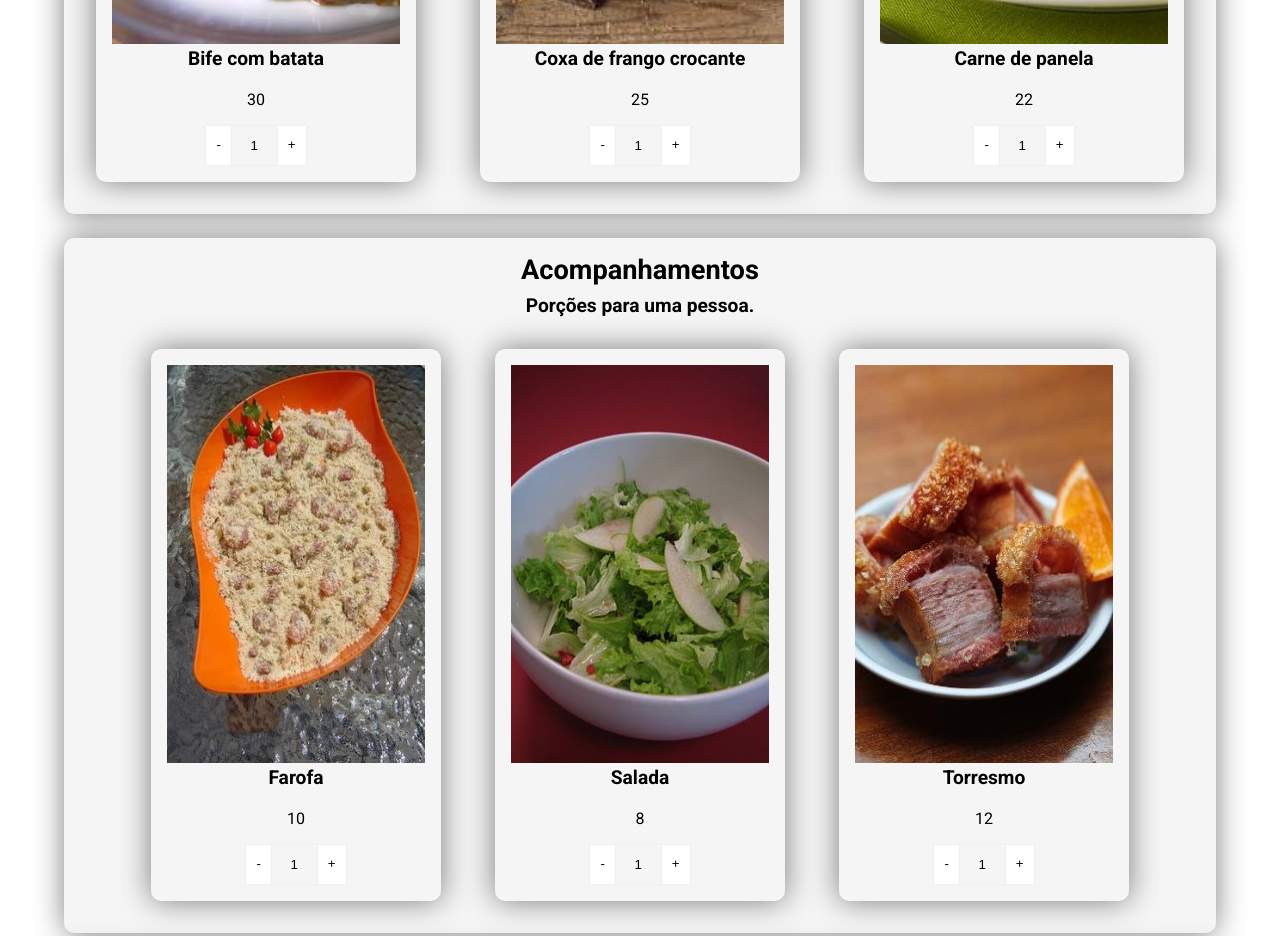
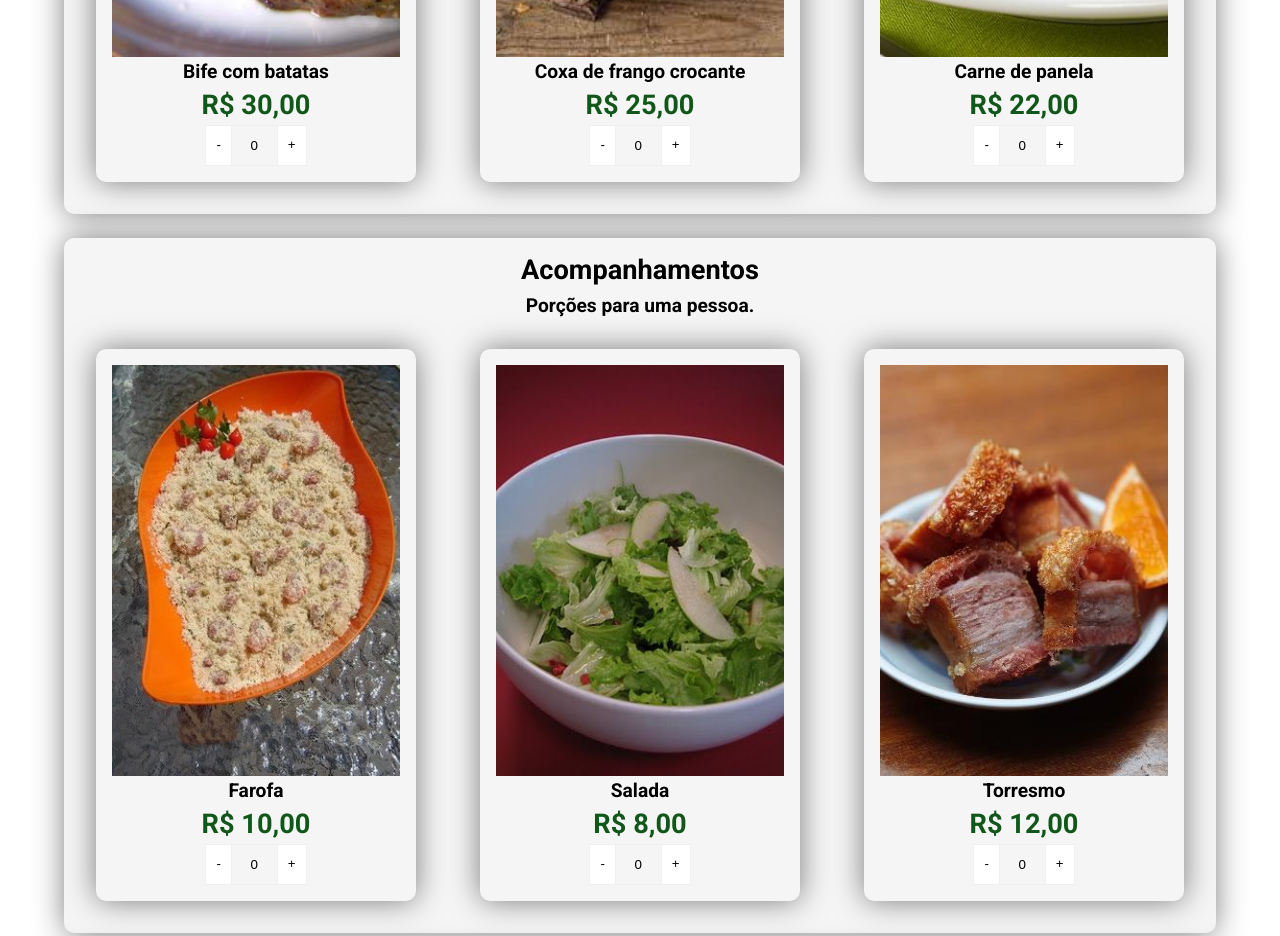
Before and after one commit to eduardofrodrigues/bootcamp-fatec-projeto03, a plain HTML site: page index.html in a window 1280 px wide. Shown: the part 920-1856 px from the top of the page. Drawn offline with Linux system fonts and the light colour scheme.

Commit message:
closes #3 - implements quantity button feature and prepare to show the shop summary

```diff
--- a/index.html
+++ b/index.html
@@ -25,89 +25,14 @@
                 <p class="sectionTitle">Prato Principal</p>
                 <p class="sectionSubtitle">Todos os pratos acompanham arroz, feijão e a sobremesa do dia.</p>
             </header>
-            <div class="optionsContainer" id="mainDishes">
-                <div class="option">
-                    <div class="productImageContainer">
-                        <img class="productImage" src="./assets/bife.jpg" alt="Bife com batatas">
-                    </div>
-                    <p class="disheName">Bife com batata</p>
-                    <p class="preco">30</p>
-                    <div class="quantity buttons_added">
-                        <input type="button" value="-" class="minus"><input type="number" step="1" min="1" max=""
-                            name="quantity" value="1" title="Qty" class="input-text qty text" size="4" pattern=""
-                            inputmode=""><input type="button" value="+" class="plus">
-                    </div>
-                </div>
-                <div class="option">
-                    <div class="productImageContainer">
-                        <img class="productImage" src="./assets/coxa.jpg" alt="Coxa de frango">
-                    </div>
-                    <p class="disheName">Coxa de frango crocante</p>
-                    <p class="preco">25</p>
-                    <div class="quantity buttons_added">
-                        <input type="button" value="-" class="minus"><input type="number" step="1" min="1" max=""
-                            name="quantity" value="1" title="Qty" class="input-text qty text" size="4" pattern=""
-                            inputmode=""><input type="button" value="+" class="plus">
-                    </div>
-                </div>
-                <div class="option">
-                    <div class="productImageContainer">
-                        <img class="productImage" src="./assets/panela.jpg" alt="Carne de panela">
-                    </div>
-                    <p class="disheName">Carne de panela</p>
-                    <p class="preco">22</p>
-                    <div class="quantity buttons_added">
-                        <input type="button" value="-" class="minus"><input type="number" step="1" min="1" max=""
-                            name="quantity" value="1" title="Qty" class="input-text qty text" size="4" pattern=""
-                            inputmode=""><input type="button" value="+" class="plus">
-                    </div>
-                </div>
-            </div>
+            <div class="optionsContainer" id="mainDishes"></div>
         </section>
         <section class="sectionContainer">
             <header>
                 <p class="sectionTitle">Acompanhamentos</p>
                 <p class="sectionSubtitle">Porções para uma pessoa.</p>
             </header>
-            <div class="optionsContainer" id="sideDishes">
-                <div class="optionsContainer" id="sideDishes">
-                    <div class="option">
-                        <div class="productImageContainer">
-                            <img class="productImage" src="./assets/farofa.jpg" alt="Farofa">
-                        </div>
-                        <p class="disheName">Farofa</p>
-                        <p class="preco">10</p>
-                        <div class="quantity buttons_added">
-                            <input type="button" value="-" class="minus"><input type="number" step="1" min="1" max=""
-                                name="quantity" value="1" title="Qty" class="input-text qty text" size="4" pattern=""
-                                inputmode=""><input type="button" value="+" class="plus">
-                        </div>
-                    </div>
-                    <div class="option">
-                        <div class="productImageContainer">
-                            <img class="productImage" src="./assets/salad.jpg" alt="Salada">
-                        </div>
-                        <p class="disheName">Salada</p>
-                        <p class="preco">8</p>
-                        <div class="quantity buttons_added">
-                            <input type="button" value="-" class="minus"><input type="number" step="1" min="1" max=""
-                                name="quantity" value="1" title="Qty" class="input-text qty text" size="4" pattern=""
-                                inputmode=""><input type="button" value="+" class="plus">
-                        </div>
-                    </div>
-                    <div class="option">
-                        <div class="productImageContainer">
-                            <img class="productImage" src="./assets/torresmo.jpg" alt="Torresmo">
-                        </div>
-                        <p class="disheName">Torresmo</p>
-                        <p class="preco">12</p>
-                        <div class="quantity buttons_added">
-                            <input type="button" value="-" class="minus"><input type="number" step="1" min="1" max=""
-                                name="quantity" value="1" title="Qty" class="input-text qty text" size="4" pattern=""
-                                inputmode=""><input type="button" value="+" class="plus">
-                        </div>
-                    </div>
-                </div>
+            <div class="optionsContainer" id="sideDishes"></div>
         </section>
         <section class="sectionContainer">
             <p class="sectionTitle">Dados Pessoais</p>
--- /dev/null
+++ b/js/scripts.js
@@ -0,0 +1,110 @@
+const mainDishes = document.getElementById('mainDishes');
+const sideDishes = document.getElementById('sideDishes');
+
+let formatter = new Intl.NumberFormat('pt-BR', {
+  style: 'currency',
+  currency: 'BRL',
+});
+
+$('#phone').mask('(00) 0000-00000')
+
+const mainDishesProducts = {
+  1: {
+    id: 1,
+    name: 'Bife com batatas',
+    image: './assets/bife.jpg',
+    price: '30'
+  },
+  2: {
+    id: 2,
+    name: 'Coxa de frango crocante',
+    image: './assets/coxa.jpg',
+    price: '25'
+  },
+  3: {
+    id: 3,
+    name: 'Carne de panela',
+    image: './assets/panela.jpg',
+    price: '22'
+  }
+}
+
+const sideDishesProducts = {
+  4: {
+    id: 4,
+    name: 'Farofa',
+    image: './assets/farofa.jpg',
+    price: '10'
+  },
+  5: {
+    id: 5,
+    name: 'Salada',
+    image: './assets/salad.jpg',
+    price: '8'
+  },
+  6: {
+    id: 6,
+    name: 'Torresmo',
+    image: './assets/torresmo.jpg',
+    price: '12'
+  }
+}
+
+Object.keys(mainDishesProducts).forEach((key) => {
+  mainDishes.innerHTML += `
+      <div class="option" id="${mainDishesProducts[key].id}">
+        <div class="productImageContainer">
+            <img class="productImage" src="${mainDishesProducts[key].image}" alt="${mainDishesProducts[key].name}">
+        </div>
+        <p class="disheName">${mainDishesProducts[key].name}</p>
+        <p class="price">${formatter.format(mainDishesProducts[key].price)}</p>
+        <div class="quantity buttons_added">
+            <input type="button" value="-" class="minus">
+              <input id="${mainDishesProducts[key].id}" type="number" step="1" min="0" max="" name="quantity" value="0" title="Qty" class="input-text qty text" size="4" pattern="" inputmode="">
+            <input type="button" value="+" class="plus">
+        </div>
+      </div>
+  `
+})
+
+Object.keys(sideDishesProducts).forEach((key) => {
+  sideDishes.innerHTML += `
+      <div class="option" id="${sideDishesProducts[key].id}">
+        <div class="productImageContainer">
+            <img class="productImage" src="${sideDishesProducts[key].image}" alt="${sideDishesProducts[key].name}">
+        </div>
+        <p class="disheName">${sideDishesProducts[key].name}</p>
+        <p class="price">${formatter.format(sideDishesProducts[key].price)}</p>
+        <div class="quantity buttons_added">
+            <input type="button" value="-" class="minus">
+              <input id="${sideDishesProducts[key].id}" type="number" step="1" min="0" max="" name="quantity" value="0" title="Qty" class="input-text qty text" size="4" pattern="" inputmode="">
+            <input type="button" value="+" class="plus">
+        </div>
+      </div>
+  `
+})
+
+const btnCalular = document.getElementById("btnCalcular");
+btnCalular.addEventListener("click", (event) => {
+  event.preventDefault();
+
+  const buyedProducts = []
+  const quantitiesAndProducts = document.getElementsByName("quantity");
+
+  quantitiesAndProducts.forEach((quantity) => {
+    const quantityInt = parseInt(quantity.value)
+    if (quantityInt > 0) {
+      if (mainDishesProducts.hasOwnProperty(quantity.id)) {
+        mainDishesProducts[quantity.id]['quantity'] = quantityInt
+        buyedProducts.push(mainDishesProducts[quantity.id])
+      }
+      if (sideDishesProducts.hasOwnProperty(quantity.id)) {
+        sideDishesProducts[quantity.id]['quantity'] = quantityInt
+        buyedProducts.push(sideDishesProducts[quantity.id])
+      }
+    }
+  })
+
+  console.log(buyedProducts)
+
+})
```
